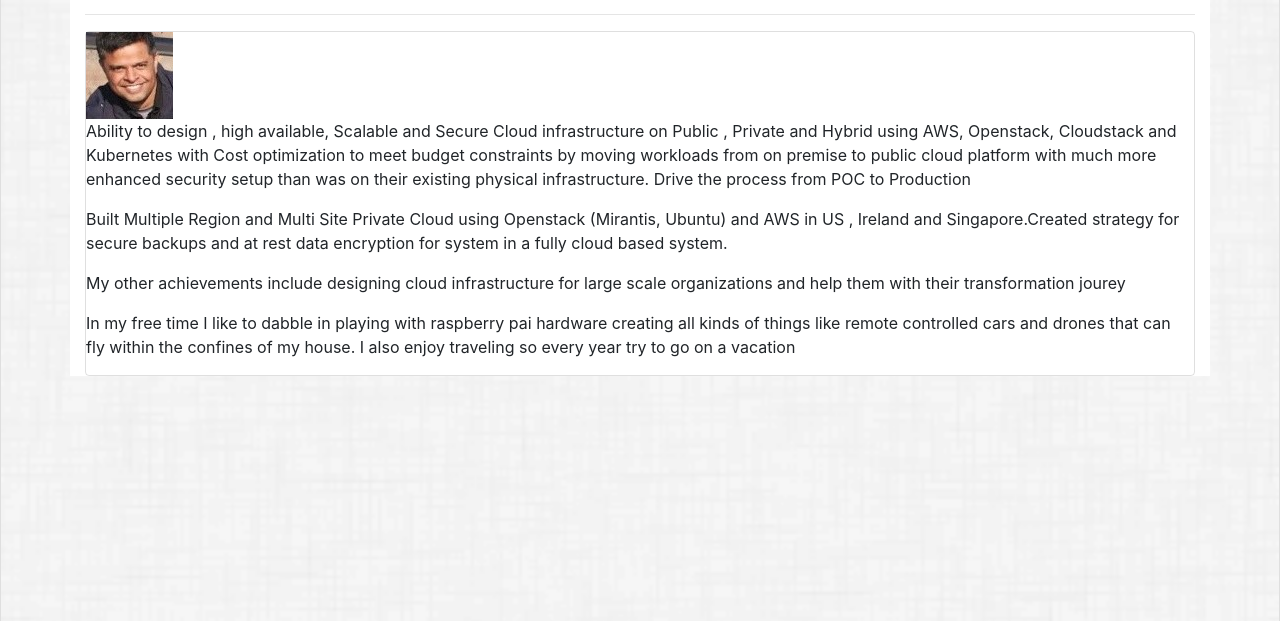
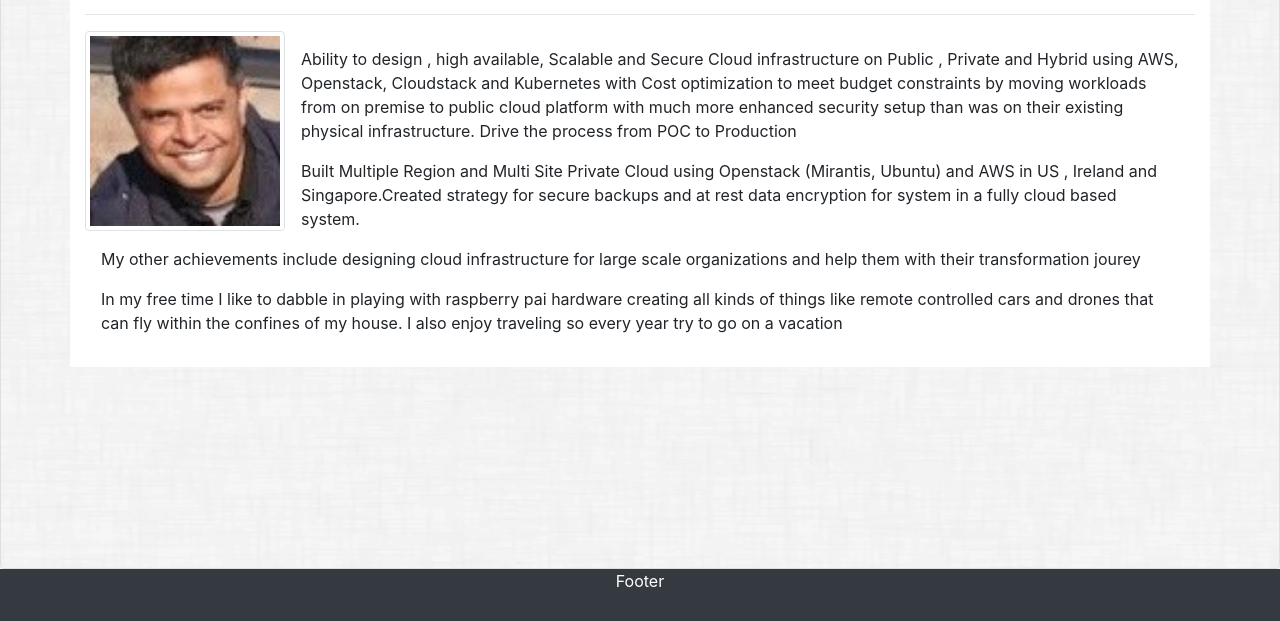
Before and after one commit to kanwarb/Bootstrap-Portfolio, a plain HTML site: page index.html in a window 1280 px wide. Shown: the part 179-800 px from the top of the page. Drawn offline with nearby package versions, Linux system fonts and the light colour scheme.

Commit message:
Update the index.html to accomodate text wrap around the image

```diff
--- a/custom.css
+++ b/custom.css
@@ -7,5 +7,22 @@
 
 #imagebg {
     width: 100% ;
-    height: auto;
+    height: 100%;
 }
+
+.img-thumbnail{
+    height:200px;
+    width:  200px;
+  }
+
+  #foot {
+      height: 8vh;
+      background-color: #666666;
+      clear:  both;
+
+  }
+
+  .row:md-4 {
+      margin-left: 2vh;
+      margin-right: 2vh;
+  }
--- a/index.html
+++ b/index.html
@@ -19,7 +19,6 @@
                         <h1>Kanwar Batra</h1>
                     </div>
                     <div class="col-xs-12 col-sm-6 col-md-4"></div>
-                    <div class="col-xs-12"></div>
                          <div class="col-xs-12 col-sm-6 col-md-4">
                             <nav class="navbar navbar-expand-sm navbar-light bg-transparent">
                                     <div class="nav navbar-nav" id="navbarNav">
@@ -44,18 +43,18 @@
     </header>
     <section>
 
-            <div class="card">
-                    <img id="imagebg" class="card-img" src="images/dust_scratches.png" alt="Card image">
+            <div class="card flex-wrap mt-0 mb-0" style="height:80vh">
+                    <img id="imagebg" class="card-img"  src="images/dust_scratches.png" alt="Card image">
                         <div class="card-img-overlay">
-                        <div class="container bg-white mb-6">
+                        <div class="container bg-white mb-3">
                             <h1 class="card-title">About Me</h1>
                             <hr>
-                            <div class="card flex-row flex-wrap bg-transparent">
-                                <img class="img-fluid" src="images/kanwar1.jpg" alt="Kanwar Batra">
-
+                                 <div class="image-wrapper float-left pr-3">
+                                    <img class="img-thumbnail" src="images/kanwar1.jpg" alt="Kanwar Batra">
+                                 </div>
+                                 <div class="single-post-content-wrapper p-3">
                                        <p>
-                                        Ability to design , high available, Scalable and Secure Cloud infrastructure on Public , Private and Hybrid using AWS, Openstack, Cloudstack and Kubernetes
-                                        with Cost optimization to meet budget constraints by moving workloads from on premise to public cloud platform with much more enhanced security setup than
+                                            Ability to design , high available, Scalable and Secure Cloud infrastructure on Public , Private and Hybrid using AWS, Openstack, Cloudstack and Kubernetes with Cost optimization to meet budget constraints by moving workloads from on premise to public cloud platform with much more enhanced security setup than
                                             was on their existing physical infrastructure. Drive the process from POC to Production
                                         </p>
                                         <p>
@@ -73,13 +72,13 @@
                                             In my free time I like to dabble in playing with raspberry pai hardware creating all kinds of things like remote controlled
                                             cars and drones that can fly within the confines of my house. I also enjoy traveling so every year try to go on a vacation
                                         </p>
-
-
                                     </div>
                             </div>
                         </div>
                     </div>
+
     </section>
+    <footer id="foot" class='bg-dark text-white text-center'>Footer</footer>
     <!-- Optional JavaScript -->
     <!-- jQuery first, then Popper.js, then Bootstrap JS -->
     <script src="https://code.jquery.com/jquery-3.3.1.slim.min.js" integrity="sha384-q8i/X+965DzO0rT7abK41JStQIAqVgRVzpbzo5smXKp4YfRvH+8abtTE1Pi6jizo" crossorigin="anonymous"></script>
```
Lines whose indentation alone changed are shown as unchanged.
